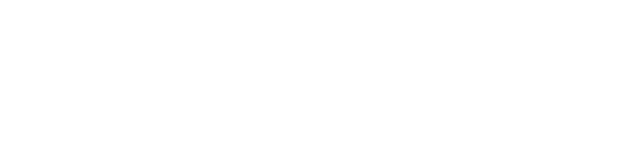
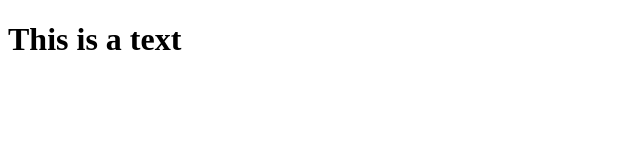
Before and after one commit to amithg2/amit-github-test, a plain HTML site: page index.html in a window 1280 px wide. Shown: the whole page, without its empty margins (0-640 px from the left). Drawn offline with Linux system fonts and the light colour scheme.

Commit message:
added a js file, chpter 1 and some html

```diff
--- a/index.html
+++ b/index.html
@@ -6,5 +6,8 @@
     <meta name="viewport" content="width=device-width, initial-scale=1.0" />
     <title>Document</title>
   </head>
-  <body></body>
+  <body>
+
+    <h1>This is a text</h1>
+  </body>
 </html>
--- /dev/null
+++ b/index.js
@@ -0,0 +1 @@
+console.log('hello')
```
Also changed, not shown: outline.txt.
